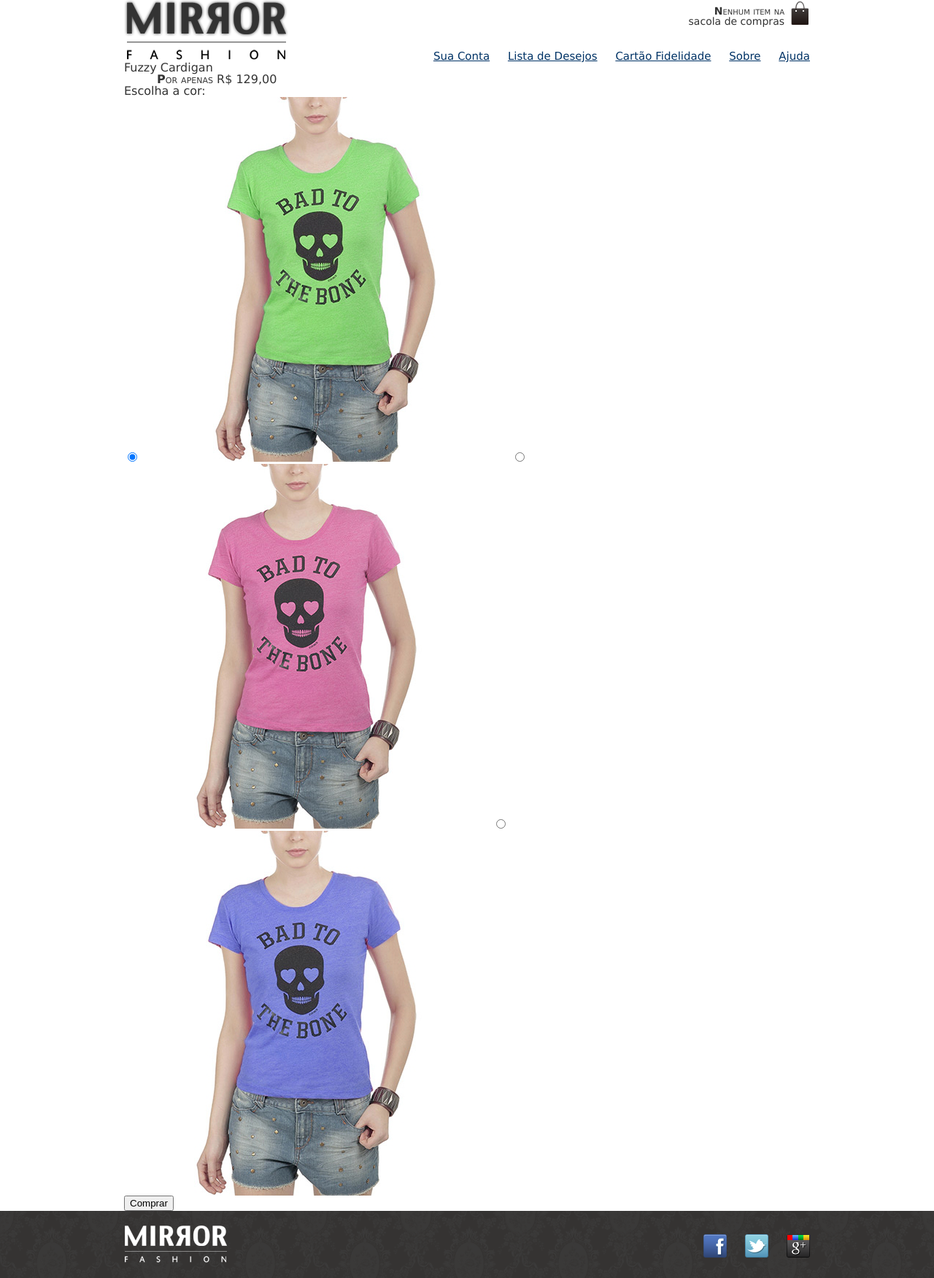
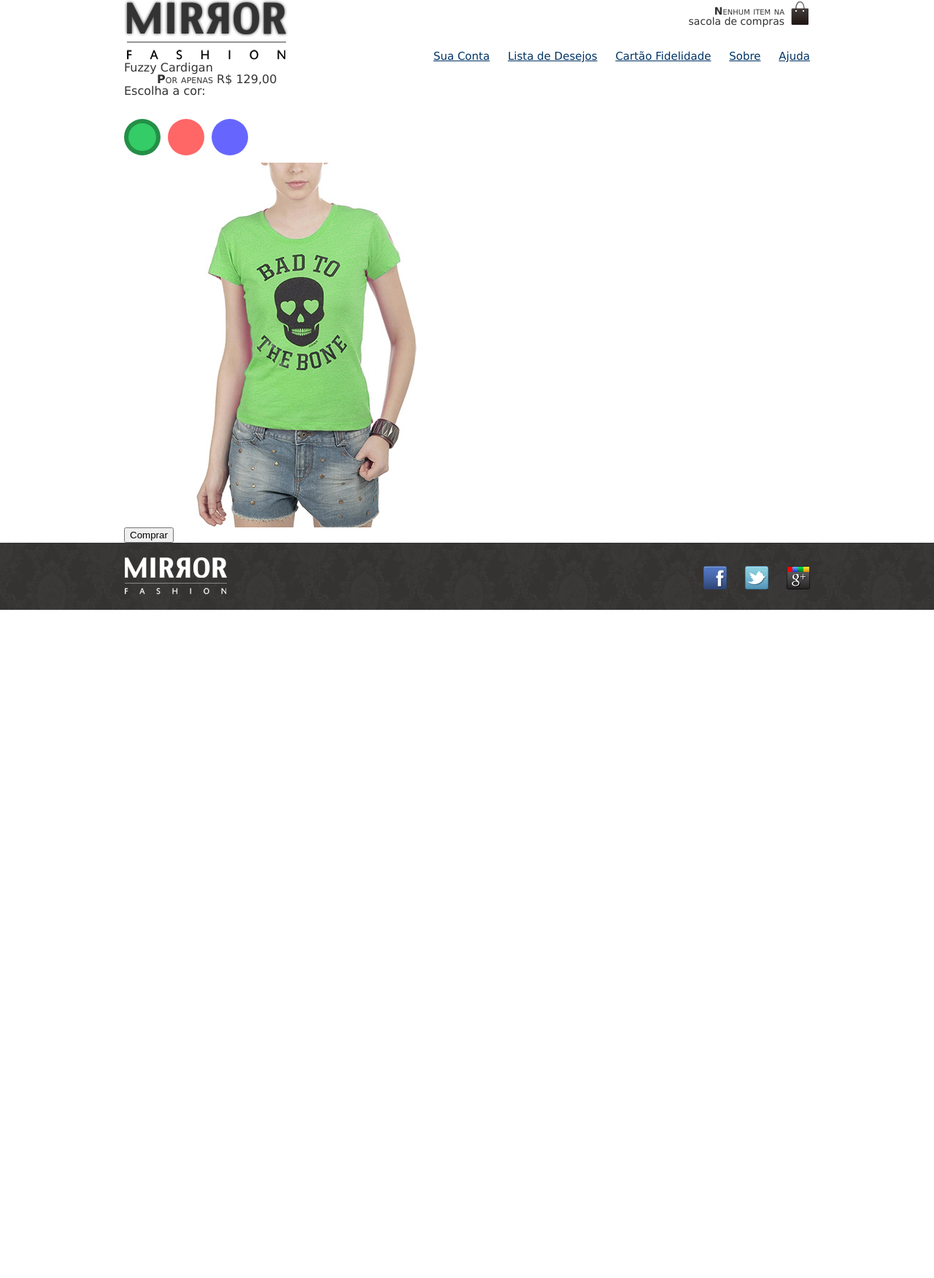
Before and after one commit to leofigueiredo000/Projeto-Caelum, a PHP site: page /produto.php in a window 1280 px wide. Shown: the whole page at 73% size. After the commit the page ends 836 px from the top, so only its background shows below. Run offline with PHP 8.4, Linux system fonts and the light colour scheme.

Commit message:
terminando a pagina produto

```diff
--- a/cabecalho.php
+++ b/cabecalho.php
@@ -9,6 +9,7 @@
   <link rel="stylesheet" href="css/estilos.css" />
   <link rel="stylesheet" href="css/sobre.css">
   <link rel="stylesheet" href="css/mobile.css" media="(max-width: 939px)">
+  <link rel="stylesheet" href="css/produto.css">
 
   <title> <?php print $cabecalho_title; ?></title>
 </head>
--- /dev/null
+++ b/css/produto.css
@@ -0,0 +1,47 @@
+.cores{
+  position: relative;
+ padding-top: 90px;
+}
+
+.cores label:after{
+
+  content: '';
+  display: block;
+
+  border-radius: 50%;
+  width: 50px;
+  height: 50px;
+
+  -moz-box-sizing: border-box;
+  box-sizing: border-box;
+
+  position: absolute;
+  top: 30px;
+
+}
+
+.cores input[type=radio]{
+  display: none;
+}
+
+.cores input:not(:checked) + label img {
+  display: none;
+  }
+
+label[for=verde]:after {
+  background-color: #33CC66;
+  left: 0;
+  }
+  label[for=rosa]:after {
+  background-color: #FF6666;
+  left: 60px;
+  }
+  label[for=azul]:after {
+  background-color: #6666FF;
+  left: 120px;
+  }
+
+.cores input:checked + label:after{
+
+  border: 6px solid rgba(0,0,0,0.3);
+}
--- a/produto.php
+++ b/produto.php
@@ -27,7 +27,7 @@
         <img src="img/produtos/foto2-rosa.png" alt="rosa">
       </label>
 
-      <input type="radio" name="azul" id="azul" value="azul">
+      <input type="radio" name="cor" id="azul" value="azul">
       <label for="azul">
         <img src="img/produtos/foto2-azul.png" alt="azul">
       </label>
```
